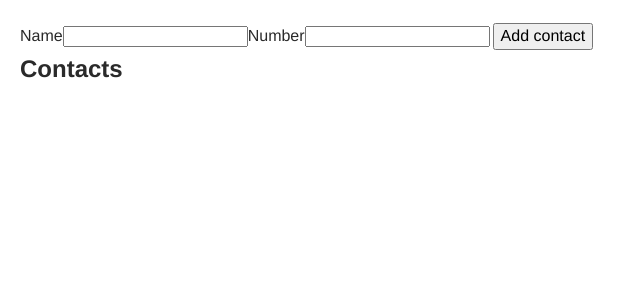
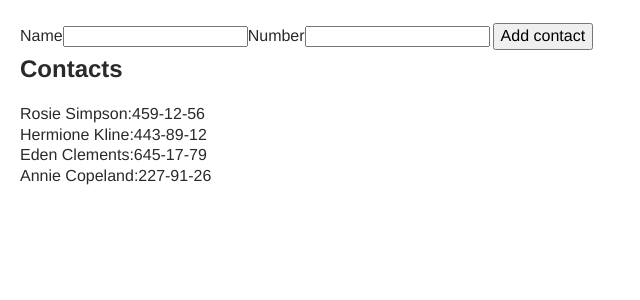
Before and after one commit to Valerii219/test-react-2, a React (Create React App) app: page / in a window 1280 px wide. Shown: the top 300 px of the page, without its empty margins (0-640 px from the left). Built offline with nearby package versions, Linux system fonts and the light colour scheme.

Commit message:
add prettier

```diff
--- a/package.json
+++ b/package.json
@@ -37,5 +37,8 @@
       "last 1 firefox version",
       "last 1 safari version"
     ]
+  },
+  "devDependencies": {
+    "prettier": "^3.3.3"
   }
 }
--- a/src/components/App.jsx
+++ b/src/components/App.jsx
@@ -1,31 +1,35 @@
-import { Component, } from 'react';
+import { Component } from 'react';
 // import Statistics from './Statistic';
 // import FeedbackOptions from './FeedbackOptions/FeedbackOptions';
 // import Section from './Section/Section';
 // import Message from './Notification message/Message';
 import ContactBook from './Form/Form';
-import { nanoid } from 'nanoid'
+import { nanoid } from 'nanoid';
 
 // import Counter from './Counter';
 export class App extends Component {
   state = {
-      contacts: [],
+    contacts: [
+      { id: 'id-1', name: 'Rosie Simpson', number: '459-12-56' },
+      { id: 'id-2', name: 'Hermione Kline', number: '443-89-12' },
+      { id: 'id-3', name: 'Eden Clements', number: '645-17-79' },
+      { id: 'id-4', name: 'Annie Copeland', number: '227-91-26' },
+    ],
+    filter: '',
     name: '',
-  number:''
+    number: '',
     // good: 0,
     // neutral: 0,
     // bad: 0,
   };
 
-  handleChange = evt =>{
+  handleChange = evt => {
     const { name, value } = evt.currentTarget;
-    this.setState({ [name]:value });
+    this.setState({ [name]: value });
+  };
 
-  }
-
-  handleSubmit = (event) => {
+  handleSubmit = event => {
     event.preventDefault();
-
     const { name, contacts, number } = this.state;
 
     // Check if the contact name is not empty and is valid
@@ -34,13 +38,13 @@
     const newContact = {
       id: nanoid(),
       name: name.trim(),
-      number:number.trim()
+      number: number.trim(),
     };
 
     this.setState({
       contacts: [...contacts, newContact],
       name: '',
-      number: ''
+      number: '',
     });
   };
   // handleSubmit = evt => {
@@ -76,11 +80,15 @@
     const changeValue = this.handleChange;
     const submit = this.handleSubmit;
 
-
-
     return (
       <>
-        <ContactBook name={name} contacts={contacts} number={number } changeValue={changeValue} submit={submit } />
+        <ContactBook
+          name={name}
+          contacts={contacts}
+          number={number}
+          changeValue={changeValue}
+          submit={submit}
+        />
         {/* <h1>State of components</h1> */}
         {/* <Counter /> */}
         {/* <Section title={'Please leave feadback'}>
@@ -102,7 +110,6 @@
             <Message message={'There is no feedback'} />
           )}
         </Section> */}
-
       </>
     );
   }
```
Also changed, not shown: src/components/Form/Form.jsx (+6 -4 lines), 1 other file (tests, documents, lock files or other folders). Lines whose indentation alone changed are shown as unchanged.
